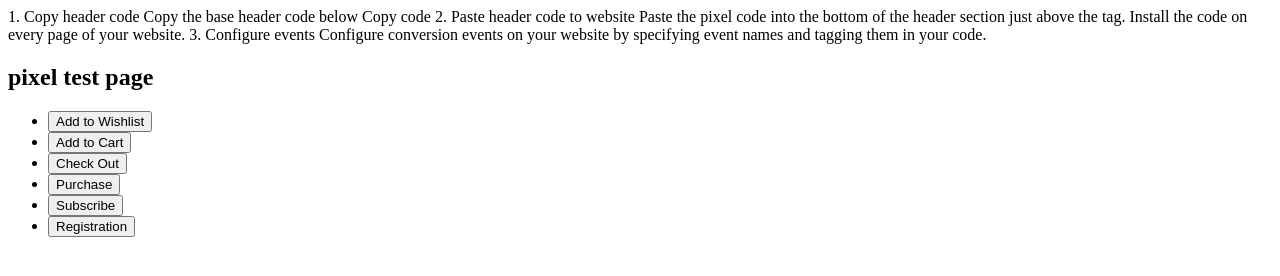
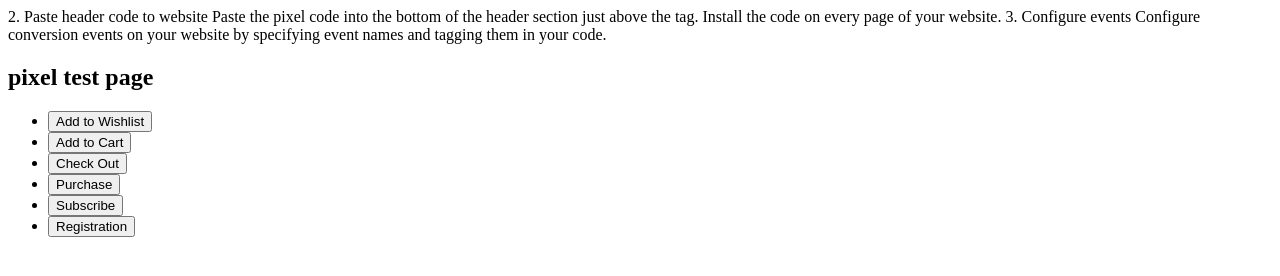
Before and after one commit to cbmeta/fdb-1P, a plain HTML site: page index.html in a window 1280 px wide. Drawn offline with Linux system fonts and the light colour scheme; a script that the page names is missing.

Commit message:
Update index.html

```diff
--- a/index.html
+++ b/index.html
@@ -1,8 +1,6 @@
 <head>
 
-    1. Copy header code
-Copy the base header code below
-Copy code
+
 <script>
     var __cbSdkHost = "https://bh17-site17.sg-qa-site17.com/";
     var __cbSdkSettings={'cbq':{destinations:[{name:"cloudbridge"},],
```
